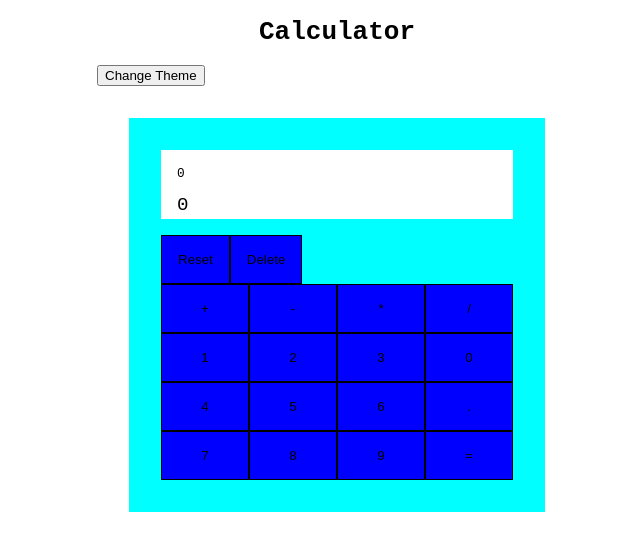
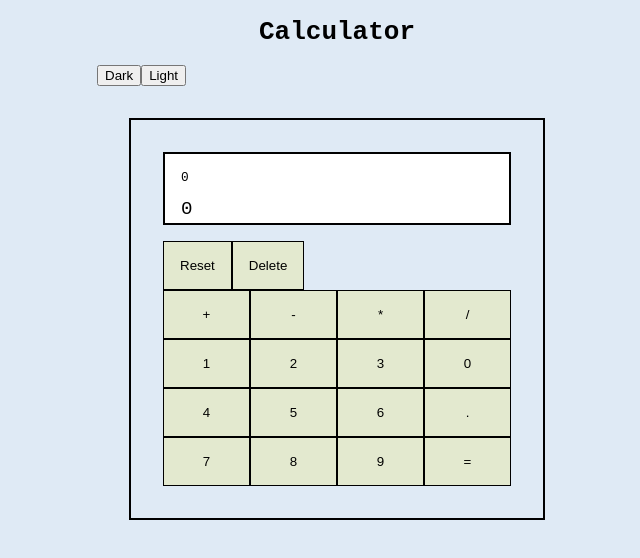
Before and after one commit to raulboni/js-calculator, a React (Create React App) app: page / in a window 1280 px wide. Shown: the top 558 px of the page, without its empty margins (303-943 px from the left). Built offline with nearby package versions, Linux system fonts and the light colour scheme.

Commit message:
add theme

```diff
--- a/src/App.js
+++ b/src/App.js
@@ -1,7 +1,9 @@
 import React, { useState } from "react";
 import { ThemeProvider } from "styled-components";
-import { blue, green } from "./Theme";
+
 import {
+  GlobalStyle,
+  themes,
   Container,
   Title,
   Calculator,
@@ -11,7 +13,7 @@ import {
 } from "./StyledComponents";
 
 function App() {
-  const [theme, setTheme] = useState(blue);
+  const [theme, setTheme] = useState("light");
   const [operationStr, setOperationStr] = useState("");
   const [result, setresult] = useState(false);
   function handleOperation() {
@@ -65,18 +67,22 @@ function App() {
   function add(e) {
     setOperationStr((prev) => prev + e.target.innerText);
   }
+  function handleTheme(e) {
+    setTheme(e.target.value);
+  }
 
   return (
     <>
-      <ThemeProvider theme={theme}>
+      <ThemeProvider theme={themes[theme]}>
+        <GlobalStyle />
         <Container>
           <Title>Calculator</Title>
-          {theme.id === "blue" ? (
-            <button onClick={() => setTheme(green)}>Change Theme</button>
-          ) : (
-            <button onClick={() => setTheme(blue)}>Change Theme</button>
-          )}
-
+          <button value="dark" onClick={handleTheme}>
+            Dark
+          </button>
+          <button value="light" onClick={handleTheme}>
+            Light
+          </button>
           <Calculator>
             <Screen>
               <p style={{ fontSize: "0.8rem", padding: "0" }}>
--- a/src/StyledComponents.js
+++ b/src/StyledComponents.js
@@ -1,6 +1,19 @@
-import styled from "styled-components";
+import styled, { createGlobalStyle } from "styled-components";
+export const GlobalStyle = createGlobalStyle`
+body{
+  background-color: ${(props) => props.theme.bg};
+  transition-property: color, background-color;
+  transition-duration: 100ms;
+}
+`;
+
+export const themes = {
+  light: { bg: "#DFEAF5", text: "black", btn: "#E3E9CF", screen: "white" },
+  dark: { bg: "#222339", text: "white", btn: "#1A1C53", screen: "black" },
+};
 export const Title = styled.h1`
   text-align: center;
+  color: ${(props) => props.theme.text};
 `;
 
 export const Container = styled.div`
@@ -11,12 +24,15 @@ export const Container = styled.div`
 export const Calculator = styled.div`
   margin: 2rem;
   padding: 2rem;
-  background-color: cyan;
+  background-color: ${(props) => props.theme.bg};
+  border: 2px solid ${(props) => props.theme.text};
 `;
 export const Screen = styled.div`
-  background-color: white;
+  color: ${(props) => props.theme.text};
   padding: 0.2rem 1rem;
   margin-bottom: 1rem;
+  background-color: ${(props) => props.theme.screen};
+  border: 2px solid ${(props) => props.theme.text};
 
   font-size: 1.2rem;
 `;
@@ -31,5 +47,6 @@ export const Button = styled.button`
   grid-row: ${(props) => props.row};
   padding: 1rem;
   border: 1px solid black;
-  background-color: ${(props) => props.theme.bg};
+  color: ${(props) => props.theme.text};
+  background-color: ${(props) => props.theme.btn};
 `;
--- a/src/Theme.js
+++ /dev/null
@@ -1,9 +0,0 @@
-export const green = {
-  id: "green",
-  bg: "green",
-};
-
-export const blue = {
-  id: "blue",
-  bg: "blue",
-};
```
